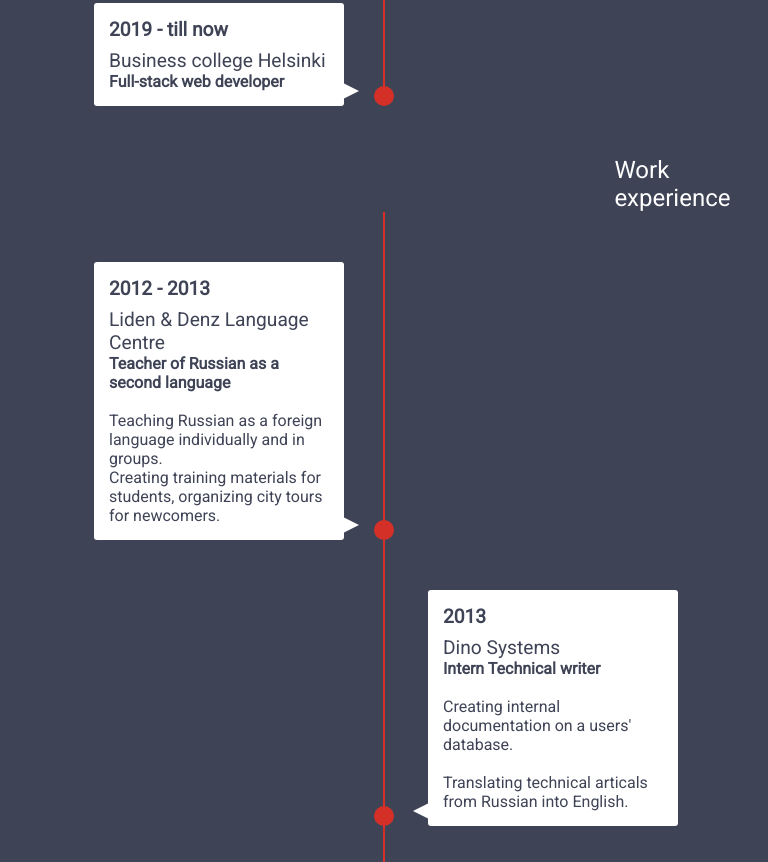
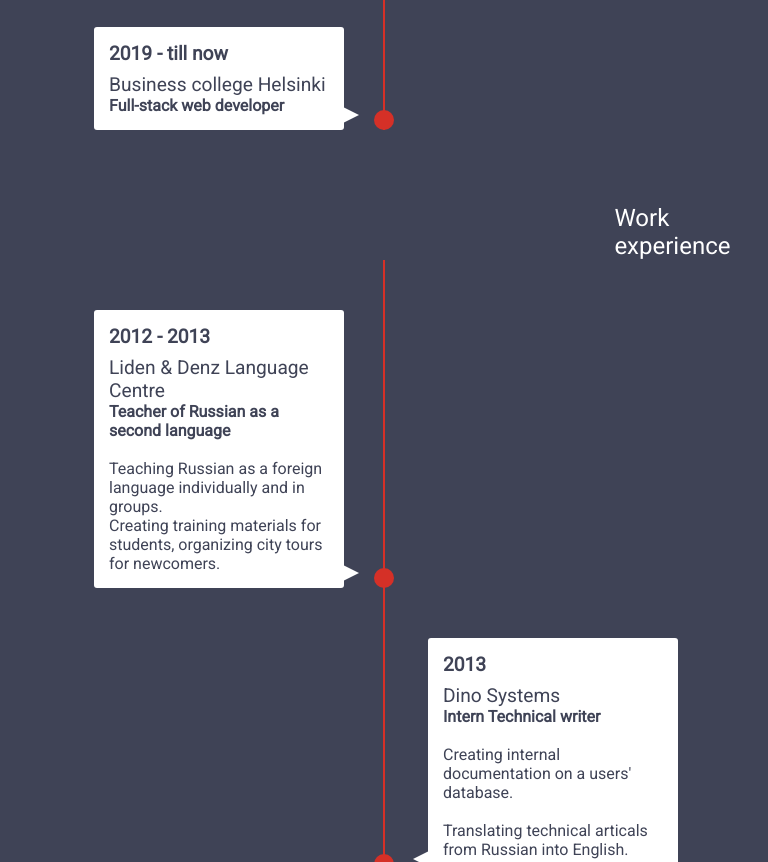
Before and after one commit to AnastasiiaAleksandrova/portfolio_project, a website: page content/index.html in a window 768 px wide. Shown: the part 1185-2047 px from the top of the page. Drawn offline with Linux system fonts and the light colour scheme.

Commit message:
mobile adapt

```diff
--- a/content/style.css
+++ b/content/style.css
@@ -496,7 +496,28 @@
 }
 
 @media screen and (min-width: 601px) and (max-width: 900px) {
+  .work::before {
+    display: none;
+  }
 
+  .skills::before {
+    display: none;
+  }
+
+  .skill {
+    display: block;
+  }
+
+  .education::before {
+
+    display: none;
+
+  }
+
+  h2 {
+    padding-top: 1em;
+
+  }
 
   .timeline ul li div {
     width: 250px;
```
